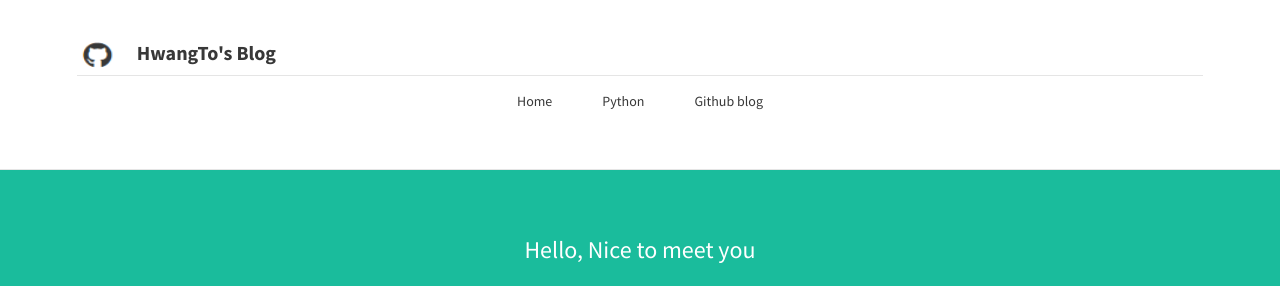
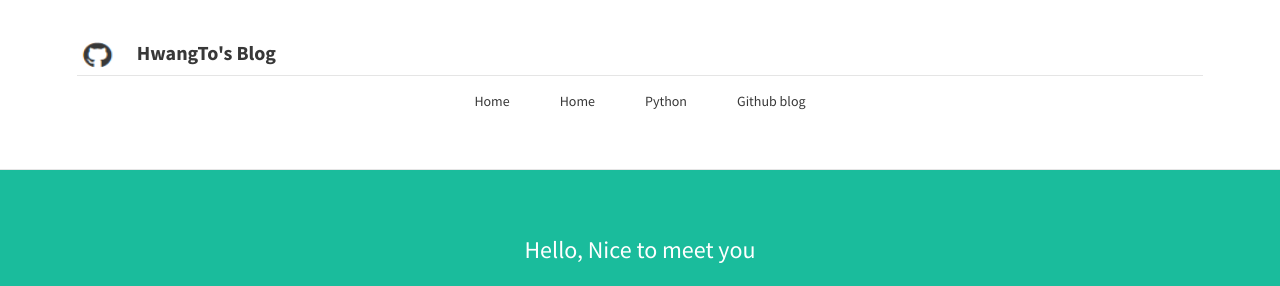
Before and after one commit to HwangToLee/HwangToLee.github.io, a Jekyll site: the page built from index.html, in a window 1280 px wide. Shown: the top 286 px of the page. Built offline with Jekyll 4.4.1, drawn with Linux system fonts in a browser that asks for light colours; nearby versions of some CDN libraries; the list of posts is cut into pages by our own code.

Commit message:
Update header.html

```diff
--- a/_includes/header.html
+++ b/_includes/header.html
@@ -51,6 +51,7 @@
 	<div class="site-category">
 		<ul class='cat1'>
 		  <li><a href="/">Home</a></li>
+		  <li><a href="/about">Home</a></li>
 		  <li><a href="/">Python</a>
 			<ul>
 				<li><a href="/Python/Django">Django</a></li>
```
